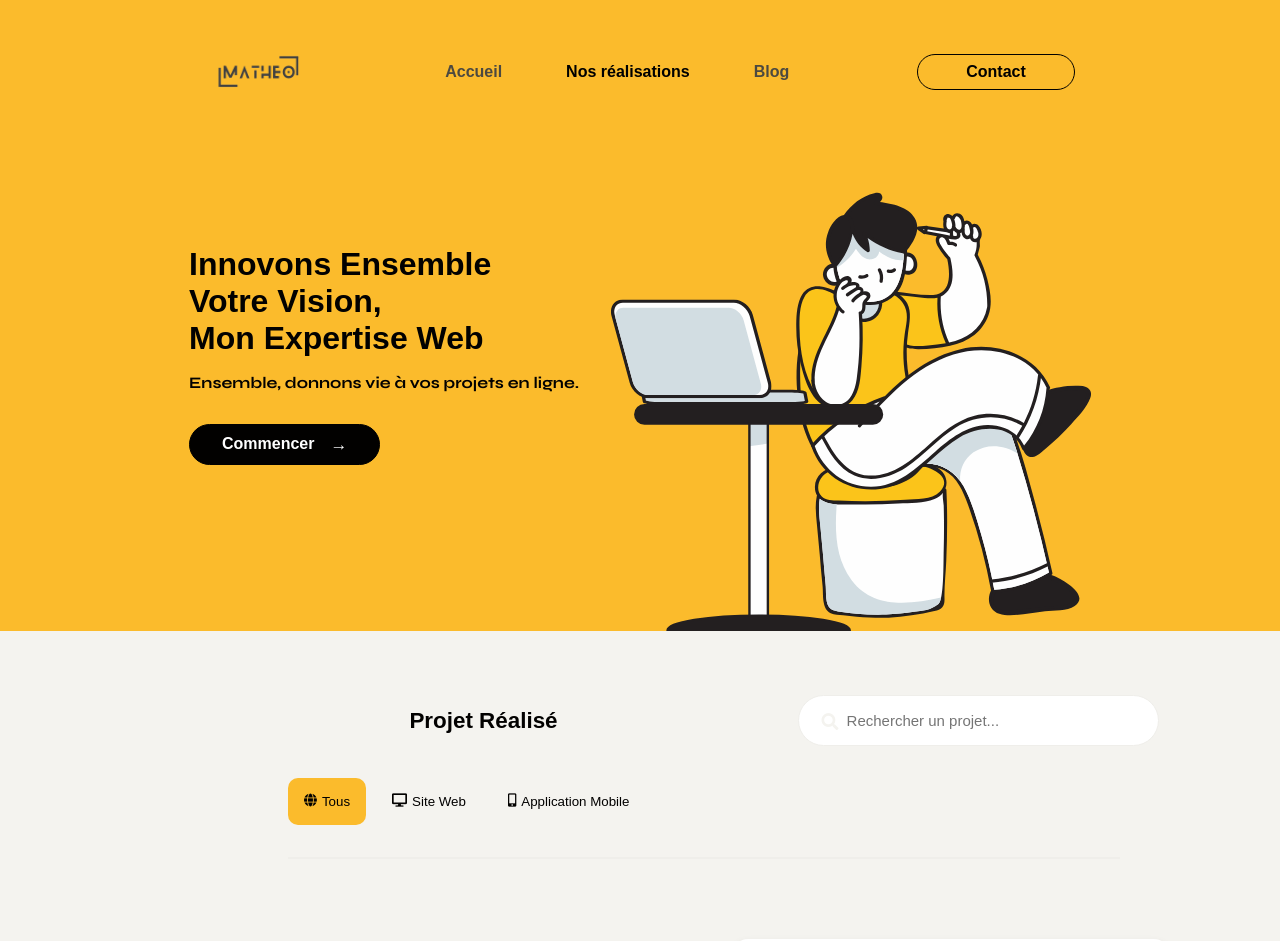
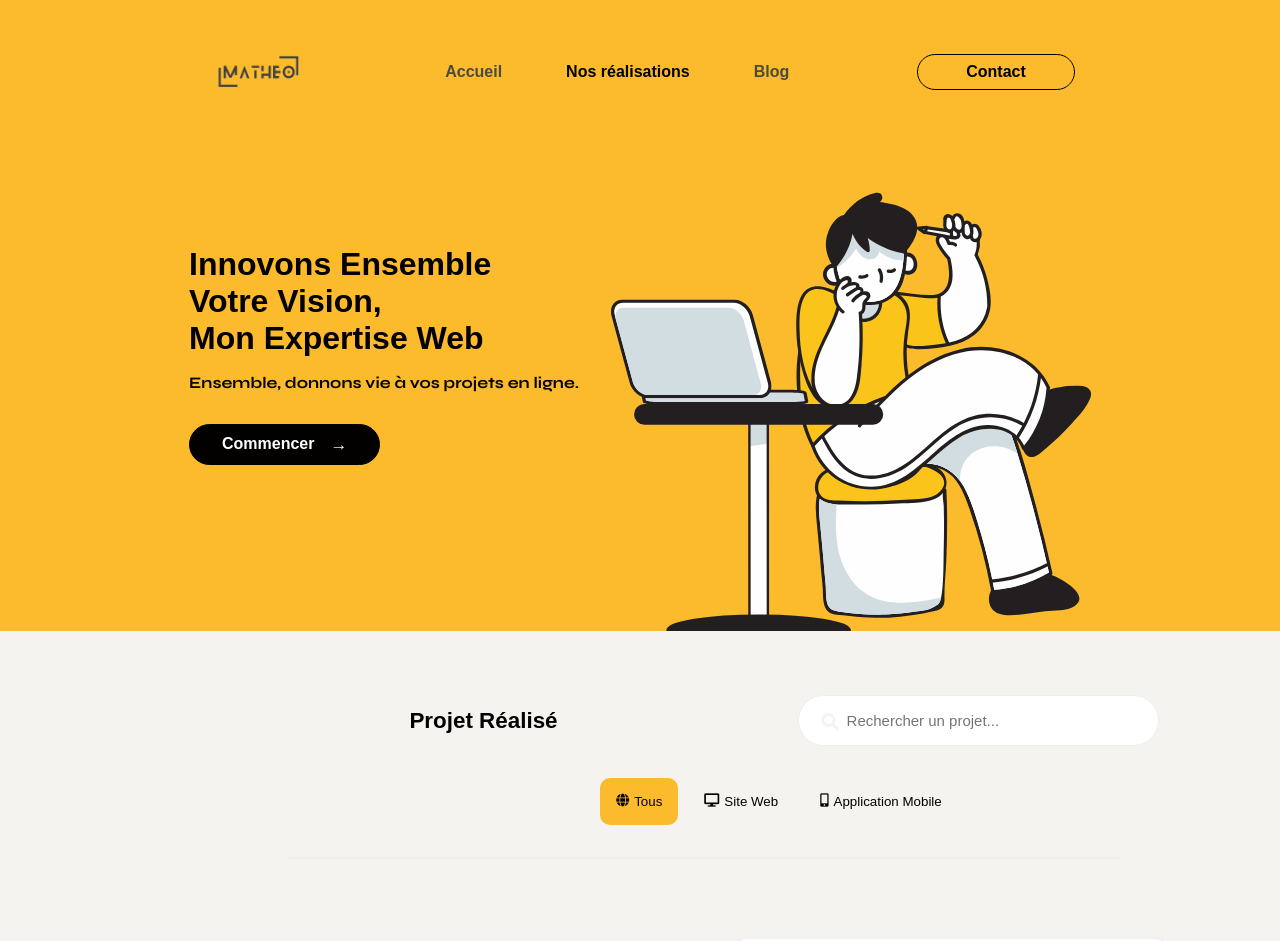
Before and after one commit to Matheo1210/web-design-agence, an Angular app: page / in a window 1280 px wide. Shown: the top 941 px of the page. Built offline with nearby package versions, Linux system fonts and the light colour scheme; a web font is replaced by a local one.

Commit message:
Update projet.component.scss

```diff
--- a/src/app/projet/projet.component.scss
+++ b/src/app/projet/projet.component.scss
@@ -49,8 +49,7 @@
 
 .tableau {
   display: flex;
-  justify-content: flex-start;
-  margin-left: 31rem;
+  justify-content: center;
   margin-top: 2rem;
   margin-bottom: 2rem;
 }
@@ -203,9 +202,6 @@
   }
   .espacement-home {
     width: 51rem;
-    margin-left: 36rem;
-  }
-  .tableau {
     margin-left: 36rem;
   }
   .project-details {
```
